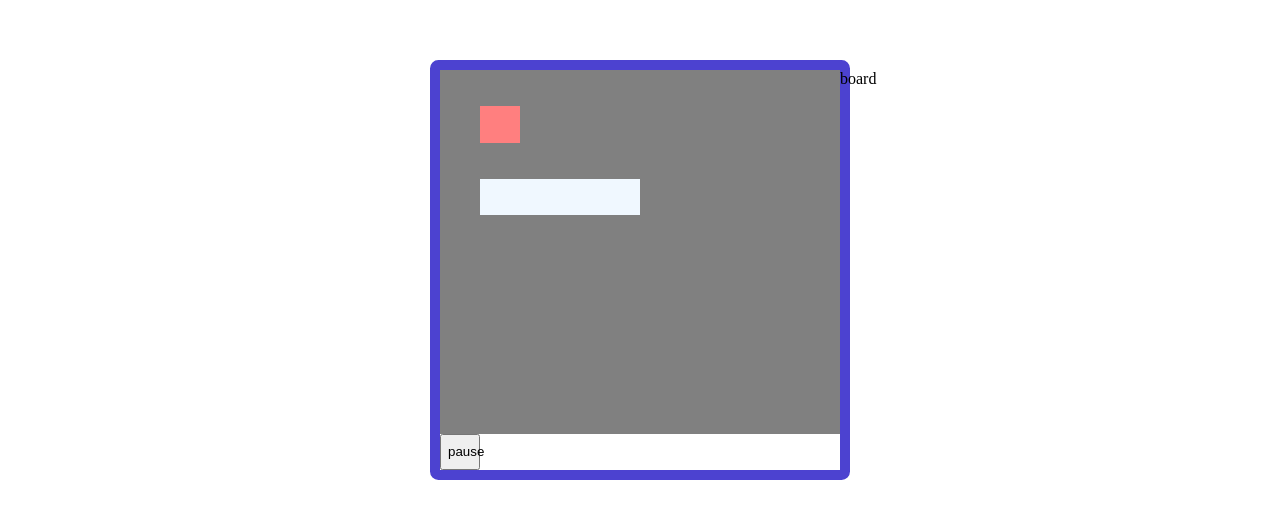
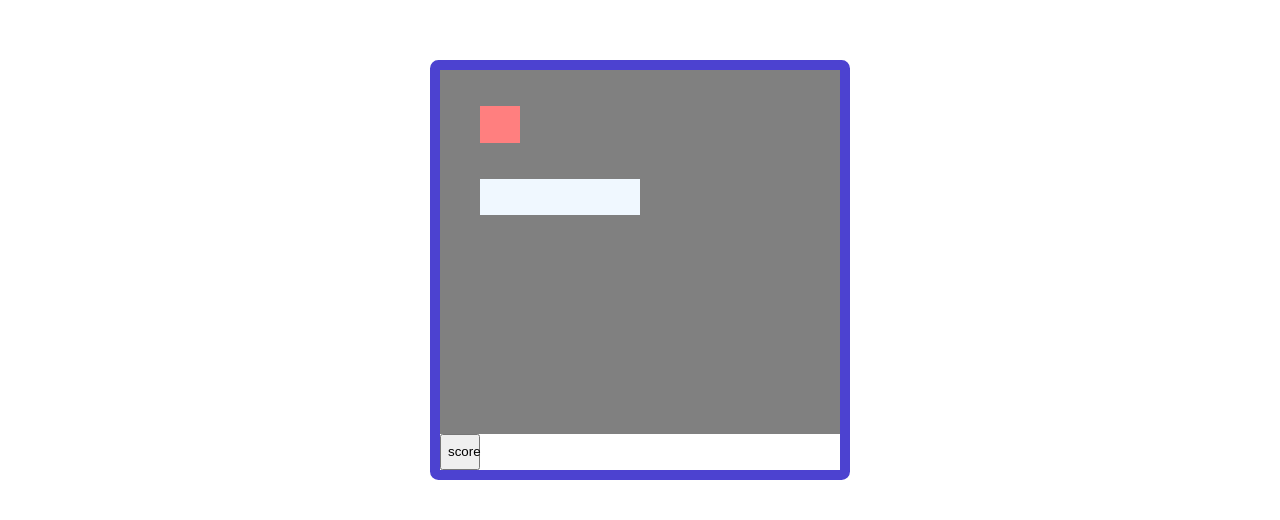
Before and after one commit to 2471186676/Snake, a React (Create React App) app: page / in a window 1280 px wide. Both pictures are taken after a click on the button "click ME". Shown: the part 130-650 px from the top of the page. Built offline with nearby package versions, Linux system fonts and the light colour scheme.

Commit message:
add game end condition, prevent going backward

```diff
--- a/src/App.css
+++ b/src/App.css
@@ -11,10 +11,11 @@
 
 .menu,
 .board,
+.pause,
+.leader,
 .result,
-.leaderBoard,
 .wrapper,
-.deathScreen {
+.death {
 	height: 50vh;
 	width: 50vh;
 	display: flex;
@@ -56,19 +57,26 @@
 	background-color: rgb(255, 127, 127);
 }
 
-.deathScreen {
+.pause {
 	position: absolute;
+
+	display: flex;
+	align-items: center;
+	justify-content: center;
+
 	background: rgb(0, 0, 0);
 	background: linear-gradient(
     180deg,
-		rgb(59, 59, 59) 16%,
-		rgba(155, 155, 155, 0.116) 100%
+		rgb(83, 83, 83) 16%,
+		rgba(83, 83, 83, 0.116) 100%
 	);
 }
 
+
+
 .board,
 .result,
-.leaderBoard,
-.deathScreen {
+.leader,
+.pause {
 	display: none;
 }
--- a/src/App.js
+++ b/src/App.js
@@ -1,14 +1,32 @@
-import { useEffect, useState } from "react";
+import { useState } from "react";
 import "./App.css";
 import { useBoard } from "./board";
 
+const changeDisplay = (element, style) => {
+	let type = typeof element;
+	if (type == "string") {
+		let div = document.getElementsByClassName(element)[0];
+		div.style.display = style;
+	} else if (type == "object") {
+		element.style.display = style;
+	}
+};
+
 function App({ size }) {
 	const board = useBoard(size);
-	const uiClassName = ["manu", "board", "pause", "result", "leader"];
 
 	let inlineStyle = {
 		gridTemplateColumns: "repeat(" + size + ", minmax(1px, 1fr))",
 	};
+
+	function pauseGame() {
+		board.startStop();
+		let pauseUI = document.getElementsByClassName("pause")[0];
+		let display = pauseUI.style.display;
+		display === "" || display === "none"
+			? changeDisplay(pauseUI, "flex")
+			: changeDisplay(pauseUI, "none");
+	}
 
 	return (
 		<>
@@ -16,12 +34,14 @@ function App({ size }) {
 			<div className="body">
 				<div className="wrapper">
 					<div className="menu">
-						<Menu additonal={board.startStop}/>
+						<Menu additonal={board.startStop} />
 					</div>
 					<div className="board" style={inlineStyle}>
-						<GameBoard board={board} change={board.change} />
+						<GameBoard board={board} pause={pauseGame} />
 					</div>
-					<div className="pause"></div>
+					<div className="pause">
+						<button onClick={pauseGame}>unpause</button>
+					</div>
 					<div className="result">result</div>
 					<div className="leader">board</div>
 				</div>
@@ -31,9 +51,8 @@ function App({ size }) {
 	);
 }
 
-function GameBoard({ board, change }) {
-	// console.log(board.board)
-	let oldBoard = board.board === undefined? [[1,2,3]]: board.board;
+function GameBoard({ board, pause }) {
+	let oldBoard = board.board === undefined ? [[1, 2, 3]] : board.board;
 	let newArray = [];
 
 	for (let x = 0; x < oldBoard.length; x++) {
@@ -52,19 +71,21 @@ function GameBoard({ board, change }) {
 				}
 				return <div className="E" key={index} id={index}></div>;
 			})}
-			{/* <button onClick={board.reset}>reset</button> */}
-			<button onClick={board.startStop}>pause</button>
+			<button onClick={pause}>score</button>
 		</>
 	);
 }
 
-function Menu({additonal}) {
+function Menu({ additonal }) {
 	function click(e) {
 		e.preventDefault();
-		let board = document.getElementsByClassName("board")[0];
-		board.style.display = "grid";
-		e.target.parentElement.style.display = "none";
+		changeDisplay("board", "grid");
+		changeDisplay(e.target.parentElement, "none");
+
+		// run passed in function
 		additonal();
+
+		additonal !== undefined ? additonal() : console();
 	}
 
 	return (
--- a/src/board.js
+++ b/src/board.js
@@ -1,10 +1,15 @@
 import React, { useState, useEffect } from "react";
-import {
-	createArray,
-	fillArray,
-	addToArray,
-	searchAndDestory,
-} from "./misc/2dArray";
+import { createArray, fillArray, searchAndReturnInt } from "./misc/2dArray";
+
+const changeDisplay = (element, style) => {
+	let type = typeof element;
+	if (type == "string") {
+		let div = document.getElementsByClassName(element)[0];
+		div.style.display = style;
+	} else if (type == "object") {
+		element.style.display = style;
+	}
+};
 
 function useBoard(size) {
 	// create&fill game board
@@ -20,20 +25,26 @@ function useBoard(size) {
 			let input = e.key.toLocaleLowerCase();
 			let accept = acceptedKey.find((i) => i == input);
 
-			loop == true ? (accept = accept) : (accept = "");
-			accept != undefined ? (accept = accept) : (accept = key);
-
+			// pause or unpause
+			if (accept == "escape") {
+				startStop();
+				accept = key;
+			}
+			// if unknow input, use last known key
+			if (accept == undefined) {
+				accept = key;
+			}
 			setKey(accept);
 		};
+
+		let gameLoop;
+
 		document.addEventListener("keydown", listenerFunction);
-
-		let gameLoop = setInterval(() => {
-			if (loop == true) {
+		if (loop) {
+			gameLoop = setInterval(() => {
 				update(key);
-			}else{
-				// appear game end screen
-			}
-		}, 100);
+			}, 100);
+		}
 
 		return () => {
 			clearInterval(gameLoop);
@@ -42,7 +53,7 @@ function useBoard(size) {
 	}, [loop, key]);
 
 	const update = (key) => {
-		if (snake.move(key, fruit)) {
+		if (snake.move(key)) {
 			let newBoard = board;
 			// remove snake
 			fillArray(newBoard, "");
@@ -51,13 +62,24 @@ function useBoard(size) {
 				newBoard[body[0]][body[1]] = "S";
 			});
 
-			fruit.create(newBoard, snake.add);
-			let newFruit = fruit.fruit;
-			newBoard[newFruit[0]][newFruit[1]] = "F";
+			if (fruit.create(newBoard, snake.add)) {
+				let newFruit = fruit.fruit;
+				newBoard[newFruit[0]][newFruit[1]] = "F";
+			} else {
+				setLoop(false);
+			}
 
 			setBoard([...newBoard]);
-		}else{
+		} else {
+			// gameOver
+			console.log(fruit.score);
 			setLoop(false);
+			// appear pause screen
+			let pauseUI = document.getElementsByClassName("pause")[0];
+			let display = pauseUI.style.display;
+			display === "" || display === "none"
+				? changeDisplay(pauseUI, "flex")
+				: changeDisplay(pauseUI, "none");
 		}
 	};
 
@@ -73,7 +95,7 @@ function useBoard(size) {
 		setLoop(false);
 	};
 
-	return { board, setBoard, update, reset, startStop };
+	return { board, setBoard, update, reset, startStop, score: fruit.score };
 }
 
 function useSnake(bordSize) {
@@ -84,6 +106,9 @@ function useSnake(bordSize) {
 		[3, 4],
 	];
 	const [snake, setSnake] = useState(body);
+	const [lastAction, setLastAction] = useState("d");
+	// a & d
+	// w & s
 
 	const add = (x, y) => {
 		// new snake part is added at where
@@ -92,20 +117,27 @@ function useSnake(bordSize) {
 		setSnake([...newSnake]);
 	};
 
-	const move = (key, fruit) => {
+	const move = (key) => {
 		let possible = true;
 		let newSnake = snake;
 		let max = newSnake.length - 1;
 		key = key.toLowerCase();
 		let newHead;
 
+		// prevent going backward, do last action instead
+		if (
+			(key == "a" && lastAction == "d") ||
+			(key == "d" && lastAction == "a") ||
+			(key == "w" && lastAction == "s") ||
+			(key == "s" && lastAction == "w")
+		) {
+			key = lastAction;
+		}
+
 		const checkMove = (x, y) => {
-			let possible = true;
+			let possible = possibleMove(x, y, bordSize);
 
-			// check if snake eat fruit
-			if (fruit[0] == x && fruit[1] == y) {
-				body.push(fruit);
-			} else if (possibleMove(x, y, bordSize)) {
+			if (possible) {
 				for (let i = 0; i < newSnake.length; i++) {
 					if (i !== newSnake.length - 1) {
 						newSnake[i] = newSnake[i + 1];
@@ -113,8 +145,6 @@ function useSnake(bordSize) {
 						newSnake[i] = newHead;
 					}
 				}
-			} else {
-				possible = false;
 			}
 			return possible;
 		};
@@ -136,14 +166,12 @@ function useSnake(bordSize) {
 				newHead = [newSnake[max][0], newSnake[max][1] + 1];
 				possible = checkMove(newHead[0], newHead[1]);
 				break;
-			case "escape":
-				break;
-			case undefined:
-				break;
 			default:
+			// do nothing
 		}
 
 		setSnake(newSnake);
+		setLastAction(key);
 		return possible;
 	};
 
@@ -174,24 +202,39 @@ function useSnake(bordSize) {
 function useFruit() {
 	const defaultLoc = [1, 1];
 	const [fruit, setFruit] = useState(defaultLoc);
+	const [score, setScore] = useState(1);
 
 	const create = (board, growSnake) => {
+		let canCreateFruit = true;
+		// check if fruit is eaten, if eaten create new fruit
 		if (board[fruit[0]][fruit[1]] == "S") {
 			// this is so scuffed, blame how setState work
+			setScore(score + 1);
 			growSnake(fruit[0], fruit[1]);
 
-			let abc = fruit;
-			abc[0] = random(10);
-			abc[1] = random(10);
-			setFruit([...abc]);
+			// check if board is full
+			// console.log(searchAndReturnInt(board, "S"));
+			let boardSize = board.length * board.length;
+
+			if (score + 1 < boardSize) {
+				let newFruit = fruit;
+				newFruit[0] = random(10);
+				newFruit[1] = random(10);
+				setFruit([...newFruit]);
+			} else {
+				canCreateFruit = false;
+			}
 		}
+
+		return canCreateFruit;
 	};
 
 	const reset = () => {
 		setFruit(defaultLoc);
+		setScore(1);
 	};
 
-	return { fruit, create, reset };
+	return { fruit, create, reset, score };
 }
 
 function random(max) {
--- a/src/misc/2dArray.js
+++ b/src/misc/2dArray.js
@@ -37,4 +37,17 @@ function searchAndDestory(array, elem){
 	}
 }
 
-export { createArray, fillArray, addToArray , searchAndDestory};
+function searchAndReturnInt(array, elem){
+	let amount = 0;
+	for(let x = 0; x < array.length; x++){
+		for(let y = 0; y < array[x].length; y++){
+			if(array[x][y] === elem){
+				amount++;
+			}
+		}
+	}
+
+	return amount;
+}
+
+export { createArray, fillArray, addToArray , searchAndDestory, searchAndReturnInt};
```
